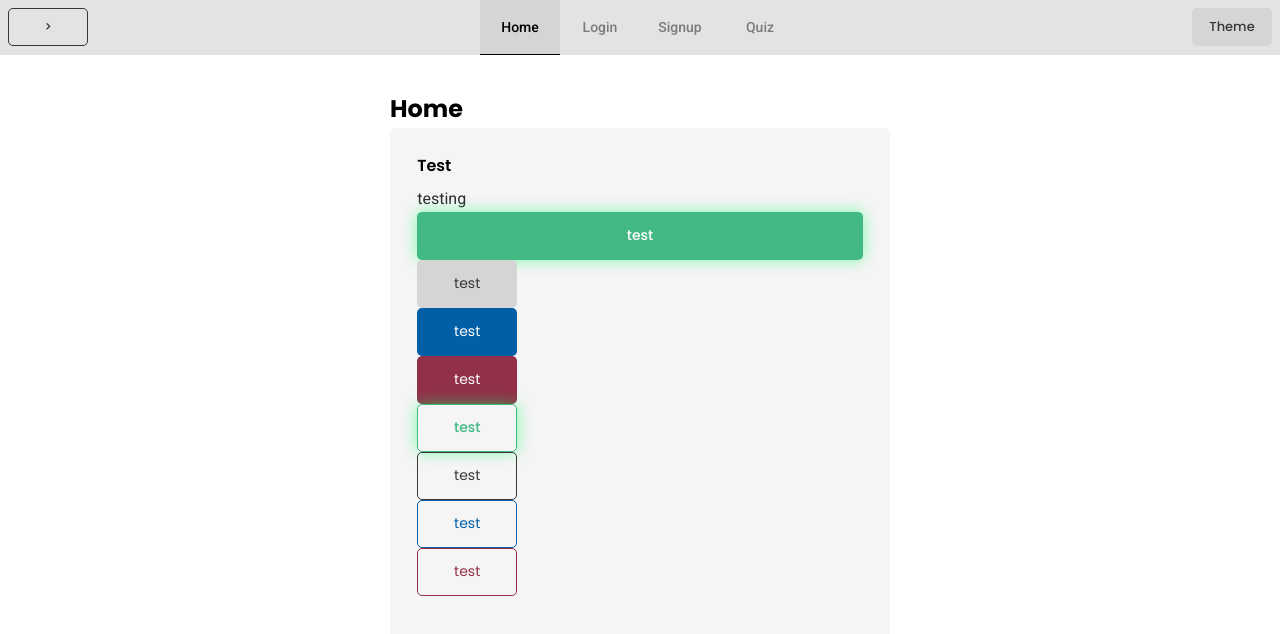
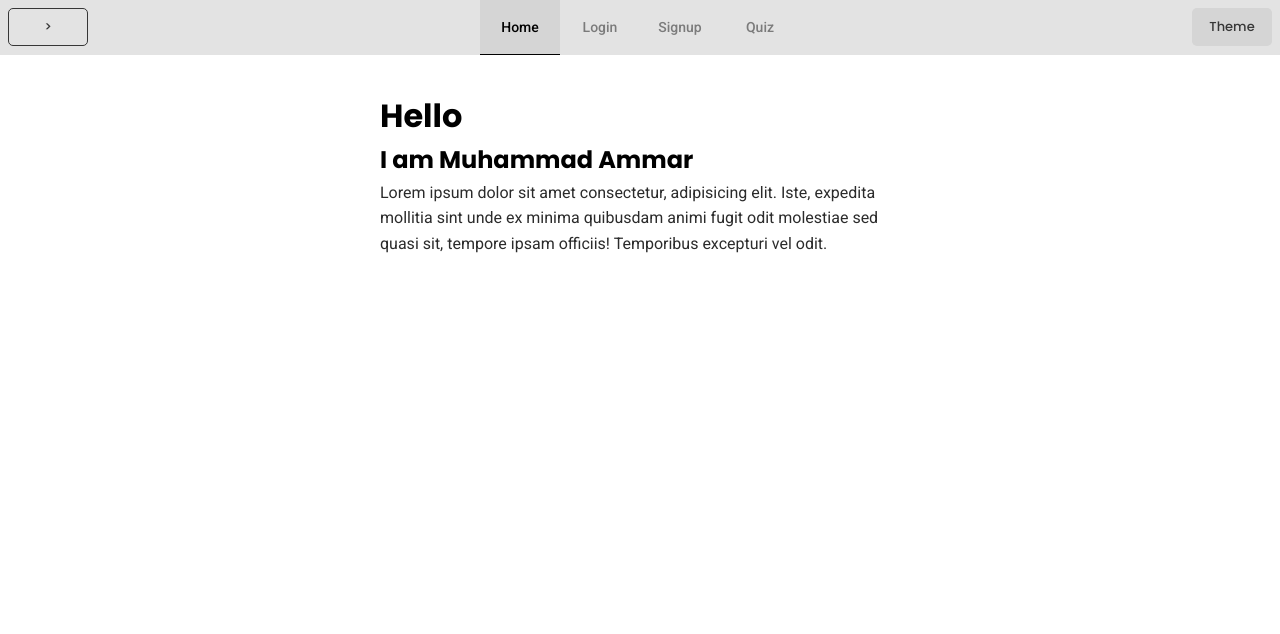
Before and after one commit to Fanoflix/fatefy, a Vue app: page / in a window 1280 px wide. Shown: the top 634 px of the page. Built offline with nearby package versions, Linux system fonts and the light colour scheme.

Commit message:
Chore restructuring, improved readability of FInput.vue

```diff
--- a/src/App.vue
+++ b/src/App.vue
@@ -92,11 +92,11 @@ themeStore.$subscribe((_, state) => {
 .fade-enter-from,
 .fade-leave-to {
   opacity: 0;
-  transform: translateY(-15px) scale(1);
+  transform: translateY(4px);
 }
 
 .fade-enter-active,
 .fade-leave-active {
-  transition: transform 0.075s linear, opacity 0.1s ease-in-out;
+  transition: transform 0.075s linear, opacity 0.1s ease-out;
 }
 </style>
--- a/src/components/container/FContainer.vue
+++ b/src/components/container/FContainer.vue
@@ -183,7 +183,7 @@ const cssProps = computed(() => {
 
   .heading {
     width: 100%;
-    line-height: 1.3;
+    line-height: 1.4;
     font-size: 16px;
     font-weight: 600;
 
--- a/src/components/input/FInput.vue
+++ b/src/components/input/FInput.vue
@@ -21,7 +21,7 @@
       v-else
       ref="textarea"
       class="textarea"
-      :class="[validatedType, inputClasses, customClasses]"
+      :class="[inputClasses, customClasses]"
       v-bind="attrs"
       :placeholder="placeholder"
       :value="computedValue"
@@ -37,7 +37,7 @@
       @click="onIconClick"
     />
 
-    <div class="subtext" v-if="state">
+    <div class="subtext">
       <div class="message">
         <p class="validation" v-if="state == 'error'">
           {{ errorMessage }}
@@ -102,6 +102,10 @@ const props = defineProps({
   type: {
     type: String,
     default: "text",
+  },
+  scale: {
+    type: String,
+    default: null, // "x", "y"
   },
   state: {
     type: String,
@@ -208,6 +212,8 @@ const inputClasses = computed(() => {
     props.size,
     props.state,
     {
+      "scale-x": validatedType.value === "textarea" && props.scale === "x",
+      "scale-y": validatedType.value === "textarea" && props.scale === "y",
       rounded: props.rounded,
       bordered: props.bordered,
       dark: isDark.value,
@@ -321,6 +327,14 @@ export default {
     transition: color $element-trans-time, background-color $element-trans-time,
       box-shadow 0.2s ease;
 
+    &.scale-x {
+      resize: horizontal;
+    }
+
+    &.scale-y {
+      resize: vertical;
+    }
+
     &:focus {
       outline: 1px solid rgb(0, 0, 0);
     }
@@ -373,17 +387,17 @@ export default {
   .textarea {
     // size: sm, md, lg
     &.sm {
-      height: 56px;
+      min-height: 56px;
       font-size: 14px;
     }
 
     &.md {
-      height: 74px;
+      min-height: 74px;
       font-size: 15px;
     }
 
     &.lg {
-      height: 98px;
+      min-height: 98px;
       font-size: 18px;
       font-weight: 300;
     }
--- a/src/components/radio/FRadio.vue
+++ b/src/components/radio/FRadio.vue
@@ -102,7 +102,7 @@ const controlClasses = computed(() => {
 const inputClasses = computed(() => {
   return [
     {
-      disabled: props.disabled,
+      disabled: isDisabled.value,
     },
   ];
 });
--- a/src/utils/config.js
+++ b/src/utils/config.js
@@ -1,6 +1,6 @@
 let config = {
   allowedButtonSizes: ["sm", "md", "lg"], // unused
-  allowedInputTypes: ["password", "email", "text"],
+  allowedInputTypes: ["text", "textarea", "number", "password", "email"],
 };
 
 export { config as default };
--- a/src/views/HomeView.vue
+++ b/src/views/HomeView.vue
@@ -1,31 +1,14 @@
 <template>
-  <section>
-    <main><h1>Home</h1></main>
-    <FContainer
-      heading="Test"
-      padding="2"
-      width="500px"
-      height="600px"
-      heading-center
-      rounded
-      wrap
-      class="test"
-    >
-      <p>testing</p>
+  <div>
+    <h1>Hello</h1>
+    <h2>I am Muhammad Ammar</h2>
 
-      <div>
-        <FButton label="test" expanded type="primary" rounded></FButton>
-        <FButton label="test" type="secondary" rounded></FButton>
-        <FButton label="test" type="important" rounded></FButton>
-        <FButton label="test" type="danger" rounded></FButton>
-
-        <FButton label="test" type="primary" rounded outlined></FButton>
-        <FButton label="test" type="secondary" rounded outlined></FButton>
-        <FButton label="test" type="important" rounded outlined></FButton>
-        <FButton label="test" type="danger" rounded outlined></FButton>
-      </div>
-    </FContainer>
-  </section>
+    <p>
+      Lorem ipsum dolor sit amet consectetur, adipisicing elit. Iste, expedita
+      mollitia sint unde ex minima quibusdam animi fugit odit molestiae sed
+      quasi sit, tempore ipsam officiis! Temporibus excepturi vel odit.
+    </p>
+  </div>
 </template>
 
 <script setup>
@@ -35,6 +18,8 @@ import { ref } from "vue";
 </script>
 
 <style lang="scss" scoped>
-.test {
+@import "@/assets/variables.scss";
+div {
+  width: $global-center-content-width;
 }
 </style>
--- a/src/views/InputShowcase.vue
+++ b/src/views/InputShowcase.vue
@@ -24,6 +24,7 @@
           minlength="7"
           v-model="testVal"
         />
+        Scale XY
         <FInput
           placeholder="Text Area"
           label="Description"
@@ -35,7 +36,9 @@
           bordered
           minlength="7"
           v-model="testVal"
+          scale="y"
         />
+        Scale Y
         <FInput
           placeholder="Text Area"
           label="Description"
@@ -47,7 +50,9 @@
           bordered
           minlength="7"
           v-model="testVal"
+          scale="x"
         />
+        Scale X
       </div>
 
       <br />
@@ -58,7 +63,8 @@
         <FInput
           placeholder="Full Name"
           label="Name"
-          type="text"
+          type="number"
+          min="0"
           success-message="Name is available!"
           error-message="Name should be of minimum 7 characters"
           lazy
--- a/src/views/Quiz.vue
+++ b/src/views/Quiz.vue
@@ -23,7 +23,7 @@
 
     <FContainer
       class="question"
-      heading="How regular are Code Reviews at your company?"
+      heading="How regular are Code Reviews at the company you currently work in?"
       rounded
       padding="1"
     >
@@ -31,7 +31,7 @@
       <FRadio rounded name="2"> Twice a week </FRadio>
       <FRadio rounded name="2"> Weekly </FRadio>
       <FRadio rounded name="2"> Monthly </FRadio>
-      <FRadio rounded name="2"> Occasionally </FRadio>
+      <FRadio disabled rounded name="2"> Occasionally </FRadio>
     </FContainer>
 
     <FContainer
@@ -40,7 +40,15 @@
       heading="3. Any comments or notes regarding Code Review?"
       padding="1"
     >
-      <FInput rounded type="textarea" placeholder="Your answer" />
+      <FInput
+        rounded
+        type="textarea"
+        scale="y"
+        size="sm"
+        has-counter
+        maxlength="50"
+        placeholder="Your answer"
+      />
     </FContainer>
 
     <br /><br />
```
